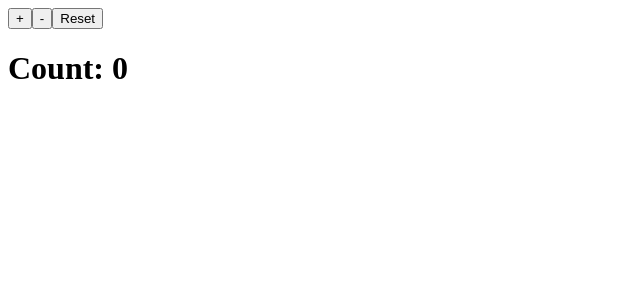
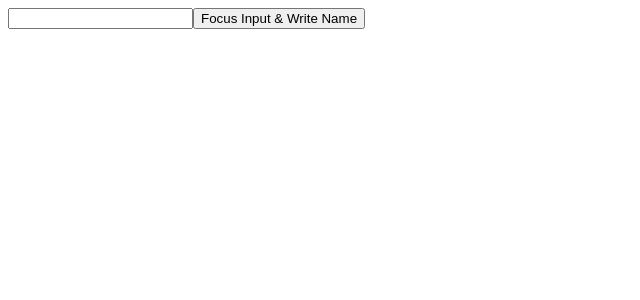
Before and after one commit to Muhammad-Zohaib-42/react-monster-master-class, a React (Vite) app in the folder intro/: page / in a window 1280 px wide. Shown: the top 300 px of the page, without its empty margins (0-640 px from the left). Built offline with nearby package versions, Linux system fonts and the light colour scheme.

Commit message:
learn and practice useRef Hook

```diff
--- a/intro/src/App.jsx
+++ b/intro/src/App.jsx
@@ -1,10 +1,17 @@
-import React from 'react'
-import CounterReducer from './components/CounterReducer'
+import React, { useRef } from 'react'
 
 const App = () => {
+  const inputElement = useRef()
+
+  function handleBtnClick() {
+    inputElement.current.focus()
+    inputElement.current.value = "Muhammad Zohaib"
+  }
+
   return (
     <div>
-      <CounterReducer />
+      <input type="text" ref={inputElement} />
+      <button onClick={handleBtnClick}>Focus Input & Write Name</button>
     </div>
   )
 }
```
